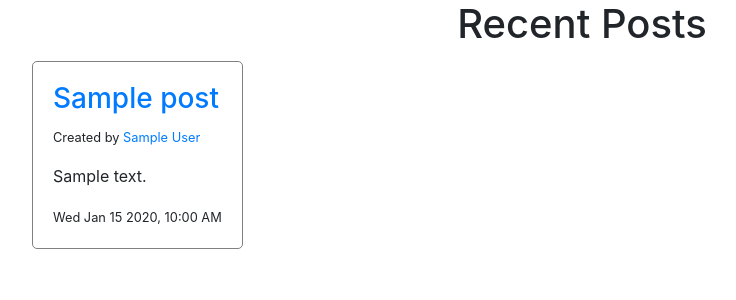
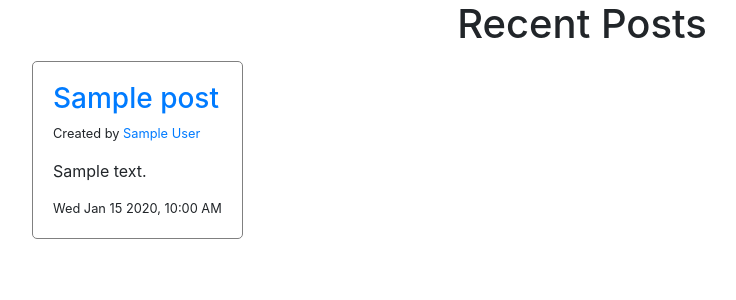
Before and after one commit to ld-amaya/blogly, a Flask app: page / in a window 1280 px wide. Shown: the top 300 px of the page, without its empty margins (58-794 px from the left). Run offline with Flask 2, Linux system fonts and the light colour scheme; tables that the repository leaves empty hold one stand-in row (values such as "Sample post"); some libraries are stand-ins or nearby versions.

Commit message:
change and add css stylings to tags and posts

```diff
--- a/static/app.css
+++ b/static/app.css
@@ -38,8 +38,10 @@ h1{
     border: 1px solid gray;
     border-radius: 5px;
     padding: 20px;
-    display: inline-block;
+    display: inline-grid;
     margin: 5px;
+    max-width: 25%;
+    min-width: 10%;
 }
 
 .blogshow{
@@ -63,3 +65,11 @@ h1{
     border-radius: 5px;
     display: block;
 }
+
+.tag_name {
+    font-weight: bold;
+}
+.tag_title{
+    font-size: 0.7rem;
+    padding:2px;
+}
```
